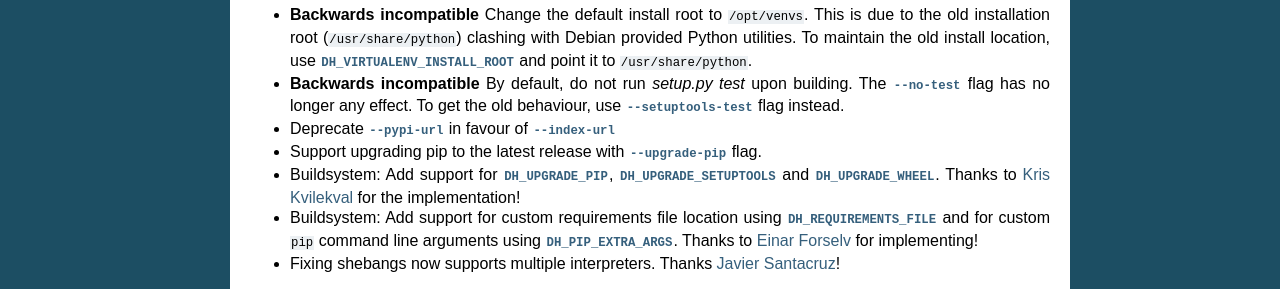
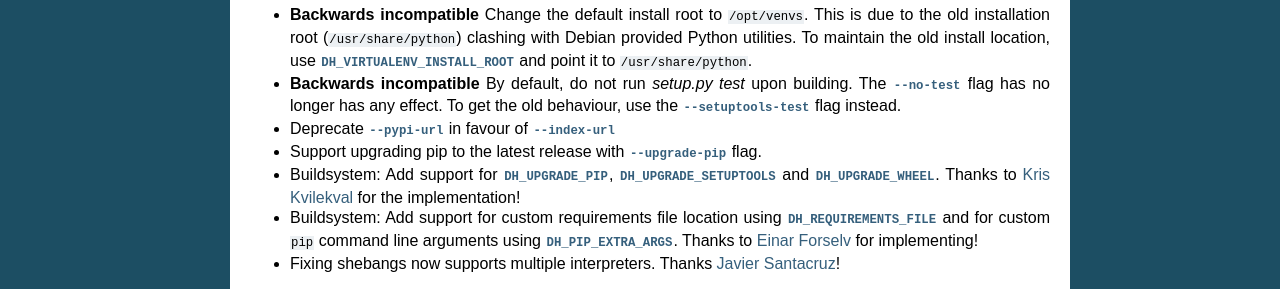
Before and after one commit to spotify/dh-virtualenv, a Sphinx documentation site: the page built from doc/info.rst, in a window 1280 px wide. Shown: the part 471-760 px from the top of the page. Built offline with Sphinx 7.4.7, drawn with Linux system fonts in a browser that asks for light colours.

Commit message:
Improve language

```diff
--- a/doc/info.rst
+++ b/doc/info.rst
@@ -34,8 +34,9 @@ consult the git history of the project.
   :envvar:`DH_VIRTUALENV_INSTALL_ROOT` and point it to
   ``/usr/share/python``.
 * **Backwards incompatible** By default, do not run `setup.py test`
-  upon building. The :option:`--no-test` flag has no longer any effect. To
-  get the old behaviour, use :option:`--setuptools-test` flag instead.
+  upon building. The :option:`--no-test` flag has no longer has any
+  effect. To get the old behaviour, use the
+  :option:`--setuptools-test` flag instead.
 * Deprecate :option:`--pypi-url` in favour of :option:`--index-url`
 * Support upgrading pip to the latest release with :option:`--upgrade-pip`
   flag.
```
Also changed, not shown: doc/usage.rst (+10 -10 lines), 2 other files.
